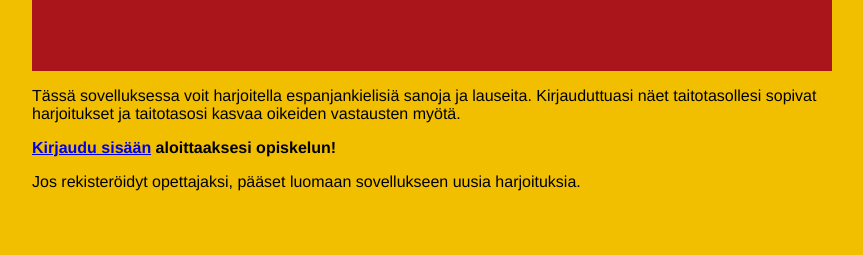
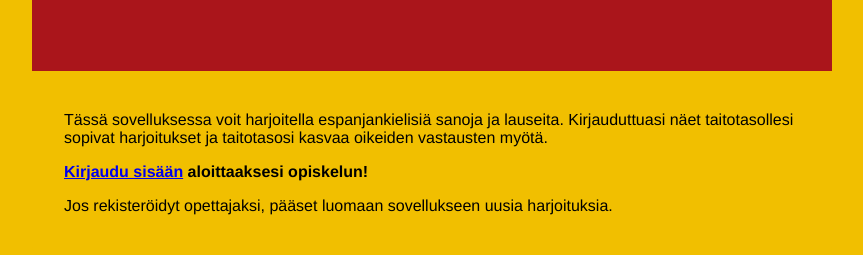
Before and after one commit to alaanni/Finnish-Spanish-learning-app, a Flask app: template templates/index.html in a window 1280 px wide. Shown: the part 590-845 px from the top of the page, without its empty margins (208-1071 px from the left). Before the commit the page ends 781 px from the top, so only its background shows below. Run offline with Flask 2, Linux system fonts and the light colour scheme; the template is opened without the code that fills it, so the values that code supplies are empty.

Commit message:
Added styles

```diff
--- a/static/main.css
+++ b/static/main.css
@@ -11,3 +11,9 @@ body {
     padding: 2em 1em;
     font-size: 2em;
 }
+
+.content {
+    background: #f1bf00;
+    padding: 1.5em 2em;
+    border-radius: .5em
+}
--- a/templates/index.html
+++ b/templates/index.html
@@ -1,11 +1,13 @@
 {% extends "layout.html" %}
 {% block content %}
 
+<body>
 <div class="header">
     <h2>Tervetuloa! <i>¡Bienvenido!</i></h2>
     <img src="/static/espanola.jpg" width="200" height="300" alt="espanola">
 </div>
 
+<div class="content">
     {% if session.user_id %}
     Olet kirjautunut sisään nimellä <b>{{ session.user_username }}</b>. <a href="/logout">Kirjaudu ulos</a>
     <br>
@@ -40,5 +42,6 @@ Pisteitä: <b>{{ session.user_points }}</b>.<br>
     <a href="/remove">Poista harjoituksia</a><br>
     <a href="/stats">Omat harjoitukset</a><br>
     {% endif %}
+</div>
 
 {% endblock %}
```
Lines whose indentation alone changed are shown as unchanged.
